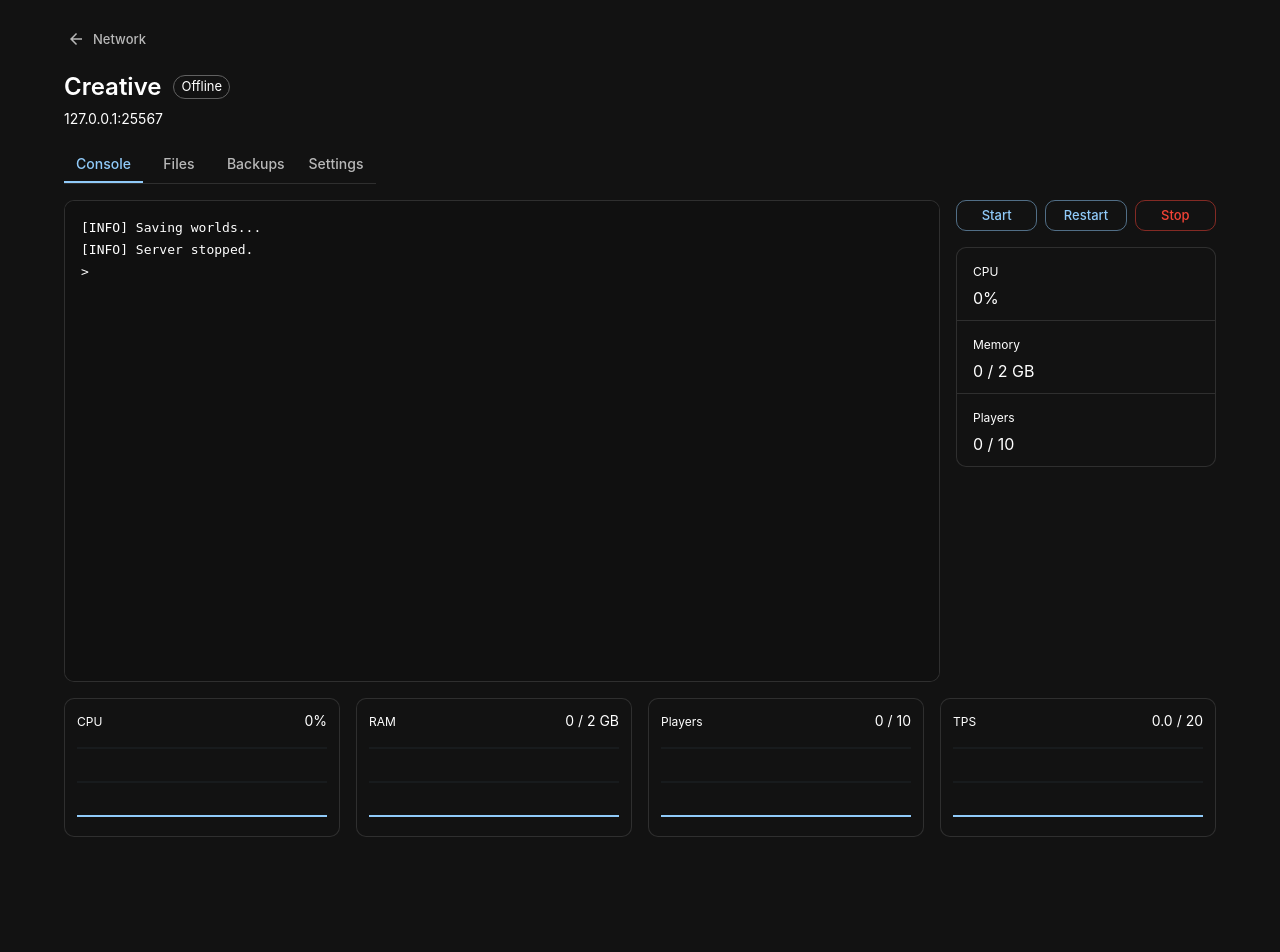
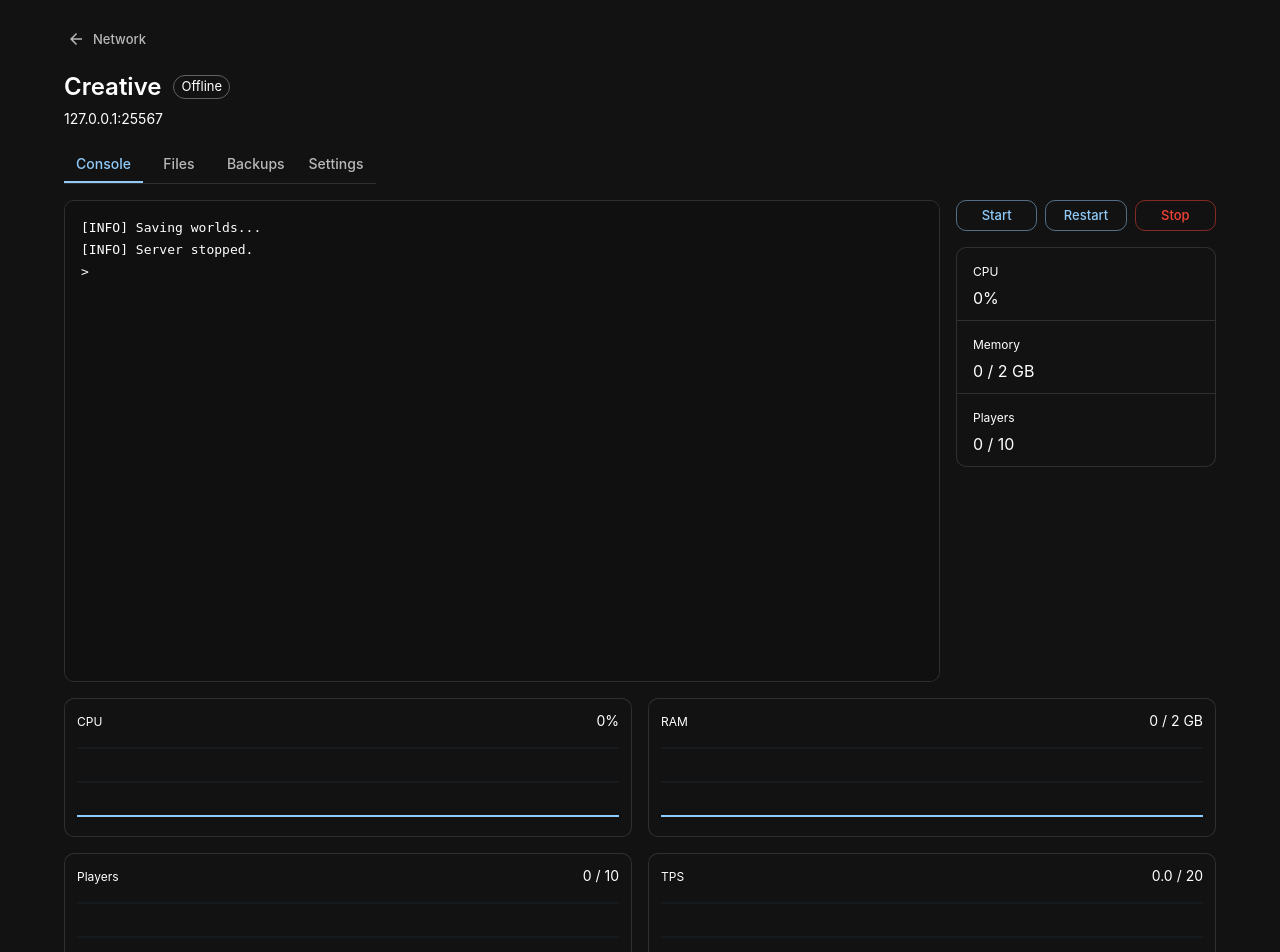
Before and after one commit to virtualWinter/smol-mc-panel, a React (Vite) app: page /creative in a window 1280 px wide. Shown: the top 952 px of the page. Before the commit the page ends 861 px from the top, so only its background shows below. Built offline with nearby package versions, Linux system fonts and the light colour scheme.

Commit message:
Arrange metric graphs in a two-by-two grid

```diff
--- a/src/components/ServerGraphs.tsx
+++ b/src/components/ServerGraphs.tsx
@@ -15,7 +15,7 @@ export default function ServerGraphs({ server }: ServerProps) {
   ]
 
   return (
-    <Box sx={{ display: 'grid', gridTemplateColumns: { xs: '1fr 1fr', md: 'repeat(4, 1fr)' }, gap: 2 }}>
+    <Box sx={{ display: 'grid', gridTemplateColumns: 'repeat(2, minmax(0, 1fr))', gap: 2 }}>
       {graphs.map(({ label, values, max, value }) => {
         const points = values.map((sample, index) => `${index / Math.max(1, values.length - 1) * 280},${76 - Math.min(1, Math.max(0, sample / max)) * 68}`).join(' ')
         return (
```
